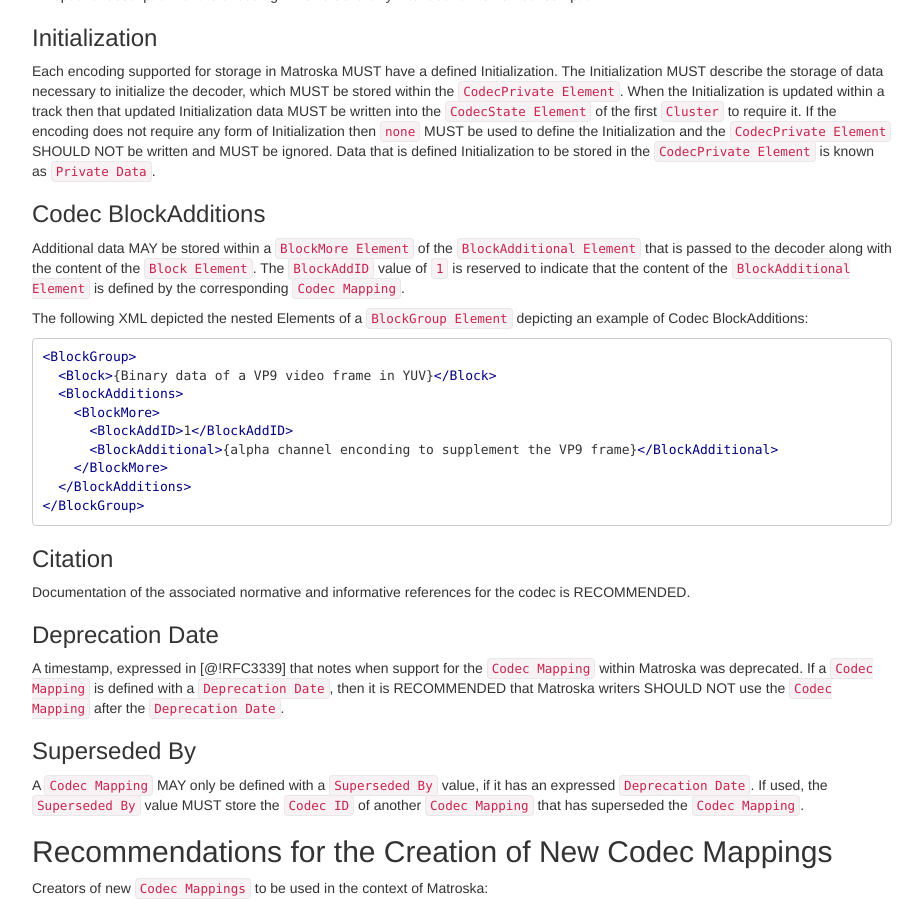
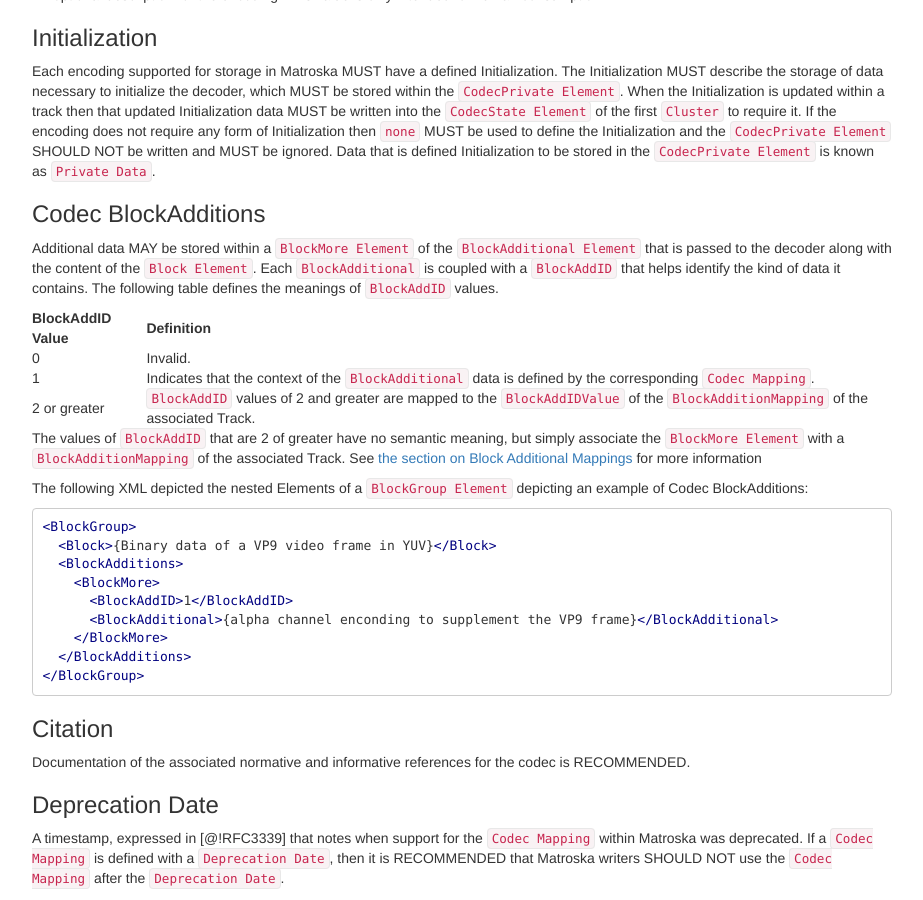
Before and after one commit to ietf-wg-cellar/matroska-specification, a Jekyll site: the page built from codec_specs.md, in a window 1280 px wide and 900 px high, scrolled down 1059 px. Shown: the whole window, without its empty margins (273-1196 px from the left). Built offline with Jekyll 4.4.1, drawn with Linux system fonts in a browser that asks for light colours; our own code applies the rules of GitHub Pages for plain Markdown files.

Commit message:
move/expand note on BlockAdditionalMapping to codec-specs

```diff
--- a/codec_specs.md
+++ b/codec_specs.md
@@ -48,7 +48,15 @@
 
 ### Codec BlockAdditions
 
-Additional data MAY be stored within a `BlockMore Element` of the `BlockAdditional Element` that is passed to the decoder along with the content of the `Block Element`. The `BlockAddID` value of `1` is reserved to indicate that the content of the `BlockAdditional Element` is defined by the corresponding `Codec Mapping`.
+Additional data MAY be stored within a `BlockMore Element` of the `BlockAdditional Element` that is passed to the decoder along with the content of the `Block Element`. Each `BlockAdditional` is coupled with a `BlockAddID` that helps identify the kind of data it contains. The following table defines the meanings of `BlockAddID` values.
+
+BlockAddID Value | Definition
+-----------------|:---------------
+0                | Invalid.
+1                | Indicates that the context of the `BlockAdditional` data is defined by the corresponding `Codec Mapping`.
+2 or greater     | `BlockAddID` values of 2 and greater are mapped to the `BlockAddIDValue` of the `BlockAdditionMapping` of the associated Track.
+
+The values of `BlockAddID` that are 2 of greater have no semantic meaning, but simply associate the `BlockMore Element` with a `BlockAdditionMapping` of the associated Track. See [the section on Block Additional Mappings](#block-additional-mappings) for more information
 
 The following XML depicted the nested Elements of a `BlockGroup Element` depicting an example of Codec BlockAdditions:
 
```
Also changed, not shown: ebml_matroska.xml (+3 -8 lines), notes.md (+5 -3 lines).
